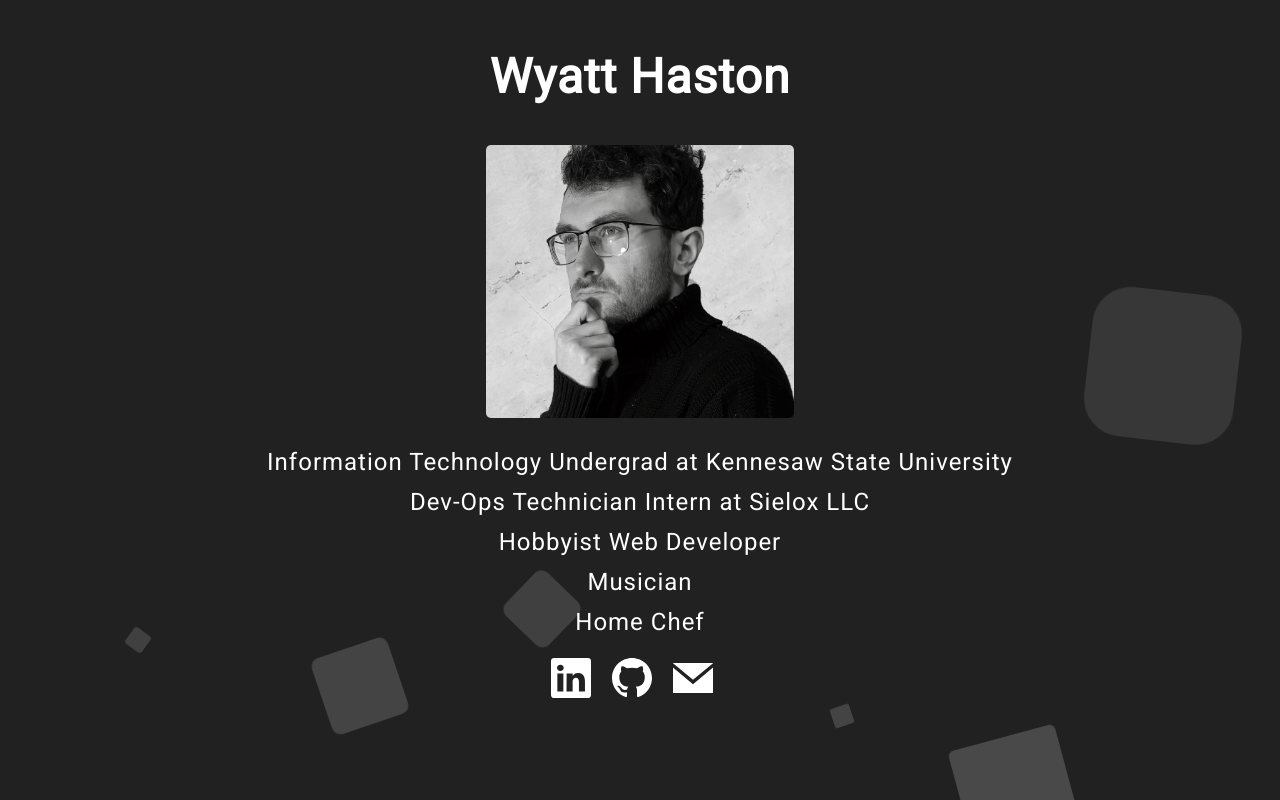
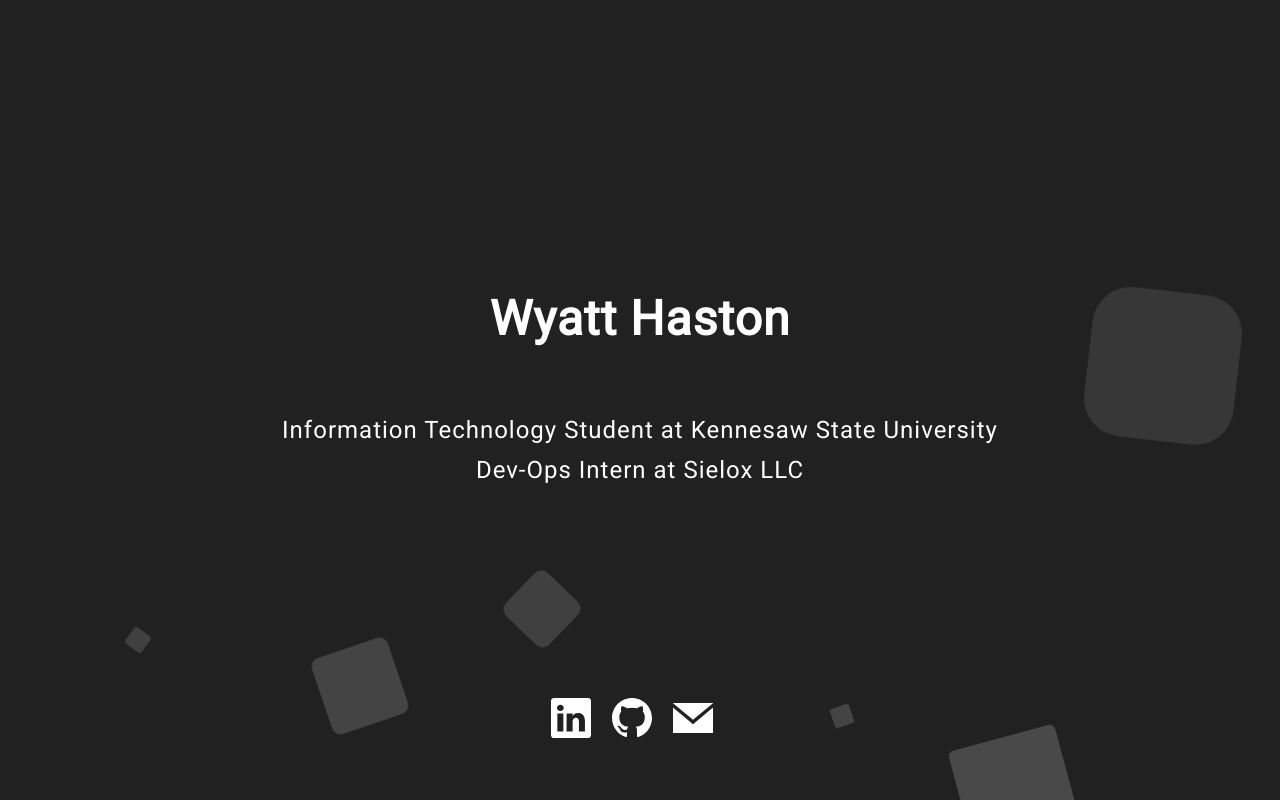
Before and after one commit to awhaston/awhaston.dev, a SvelteKit app: page / in a window 1280 px wide. Shown: the top 800 px of the page. Built offline with nearby package versions, Linux system fonts and the light colour scheme.

Commit message:
Updated Look

```diff
--- a/src/components/AboutMe.svelte
+++ b/src/components/AboutMe.svelte
@@ -1,12 +1,36 @@
+<script>
+	import Icon from '$lib/assets/profile.jpeg';
+</script>
+
+<div class="clearfix">
+	<img src={Icon} alt="Profile" />
+    <h2>About Wyatt Haston</h2>
 	<p>
-    I am an Undergraduate Student at Kennesaw State University. Currently I work for Sielox LLC as a Dev-Ops Technician Intern.
+		I am an Undergraduate Student at Kennesaw State University. Currently I work for Sielox LLC as a
+		Dev-Ops Technician Intern.
 	</p>
+</div>
 
 <style>
-    p{
+	div {
 		background-color: #616161;
 		padding: 2rem;
 		border-radius: 5px;
-        width: 75%;
+	}
+	.clearfix::after {
+		content: ' ';
+		display: block;
+		height: 0;
+		clear: both;
+	}
+
+	p {
+	}
+
+	img {
+		border-radius: 5px;
+		max-width: 25%;
+		max-height: 25%;
+		float: right;
 	}
 </style>
--- a/src/components/Homepage.svelte
+++ b/src/components/Homepage.svelte
@@ -1,16 +1,13 @@
 <script>
-	import Icon from '$lib/assets/profile.jpeg';
+
 </script>
 
-<h1>Wyatt Haston</h1>
+
 <div class="homepage">
-	<img src={Icon} alt="Profile" />
+    <h1>Wyatt Haston</h1>
 	<p>
-		Information Technology Undergrad at Kennesaw State University <br />
-		Dev-Ops Technician Intern at Sielox LLC<br />
-		Hobbyist Web Developer<br />
-		Musician<br />
-		Home Chef
+        Information Technology Student at Kennesaw State University <br>
+		Dev-Ops Intern at Sielox LLC <br>
 	</p>
 </div>
 
@@ -18,14 +15,9 @@
 	.homepage {
 		display: flex;
 		flex-direction: column;
-		justify-content: space-evenly;
+justify-content: center;
 		align-items: center;
-	}
-
-	img {
-		border-radius: 5px;
-		max-width: 25%;
-		max-height: 25%;
+        height: 80vh;
 	}
 
 	p {
--- a/src/routes/+layout.svelte
+++ b/src/routes/+layout.svelte
@@ -36,6 +36,8 @@
 		font-family: 'Roboto', sans-serif;
 		background-color: #212121;
 		letter-spacing: 1px;
+		margin: 0;
+		padding: 0;
 	}
 
 	:global(html) {
--- a/src/routes/+page.svelte
+++ b/src/routes/+page.svelte
@@ -24,6 +24,7 @@
 			<MailIcon {iconSize} />
 		</span>
 	</section>
+
 
 	<div id="work" class="work-div">
 		<h2 class="wh">Work History</h2>
@@ -73,7 +74,7 @@
 		align-items: center;
 		padding-left: 1rem;
 		padding-right: 1rem;
-		padding-bottom: 2rem;
+		height: 100vh;
 	}
 
 	.work-div {
```
Lines whose indentation alone changed are shown as unchanged.
